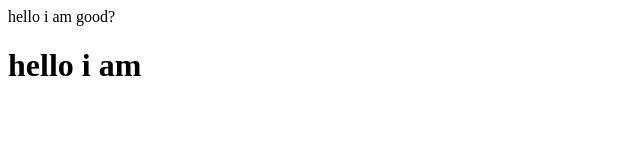
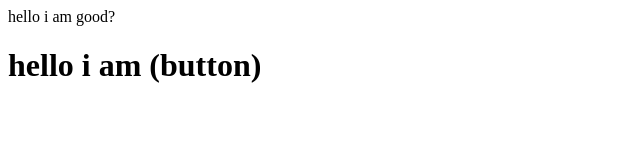
Before and after one commit to Abhay2004-mishra/localrepo, a plain HTML site: page index.html in a window 1280 px wide. Shown: the whole page, without its empty margins (0-640 px from the left). Drawn offline with Linux system fonts and the light colour scheme.

```diff
--- a/index.html
+++ b/index.html
@@ -1,2 +1,2 @@
 <p>hello i am good?</p>
-<h1>hello i am</h1>
+<h1>hello i am (button)</h1>
```
